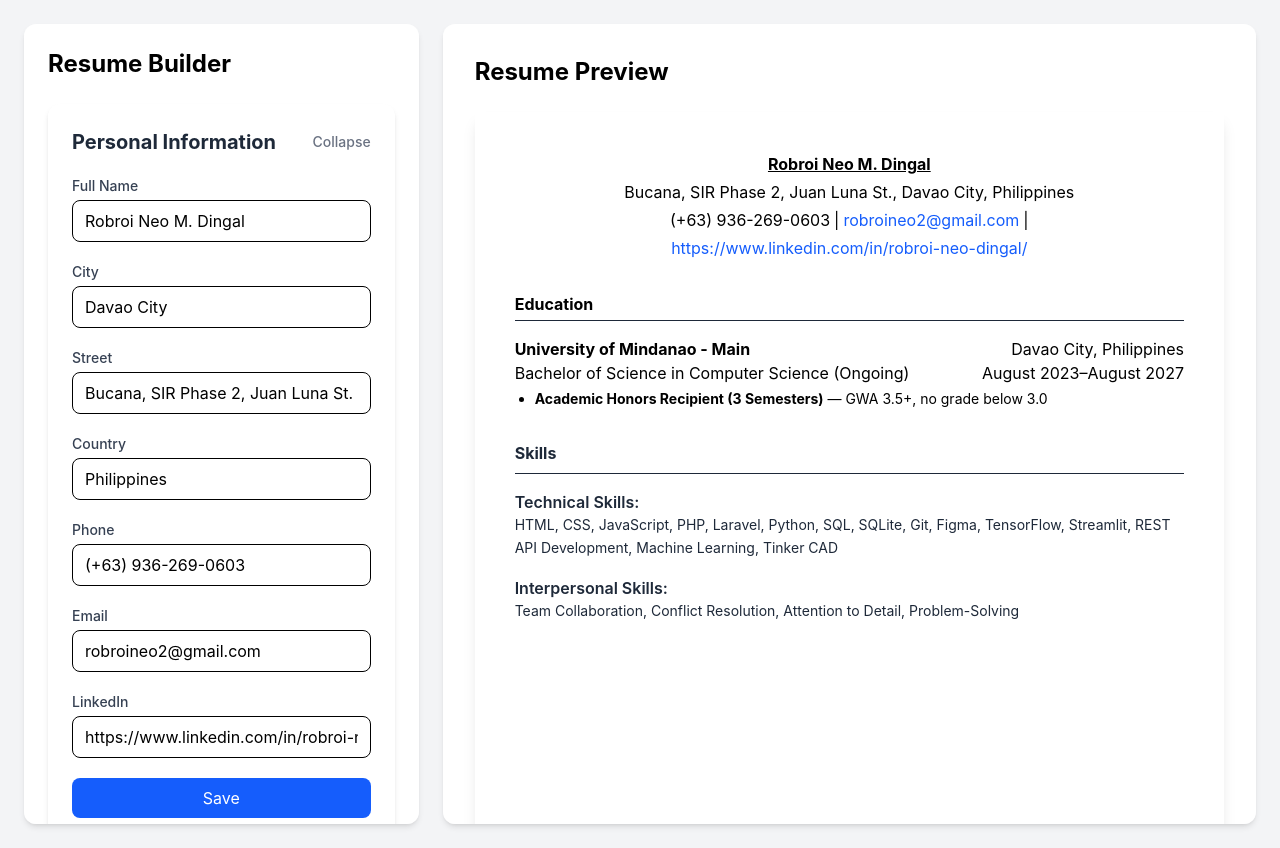
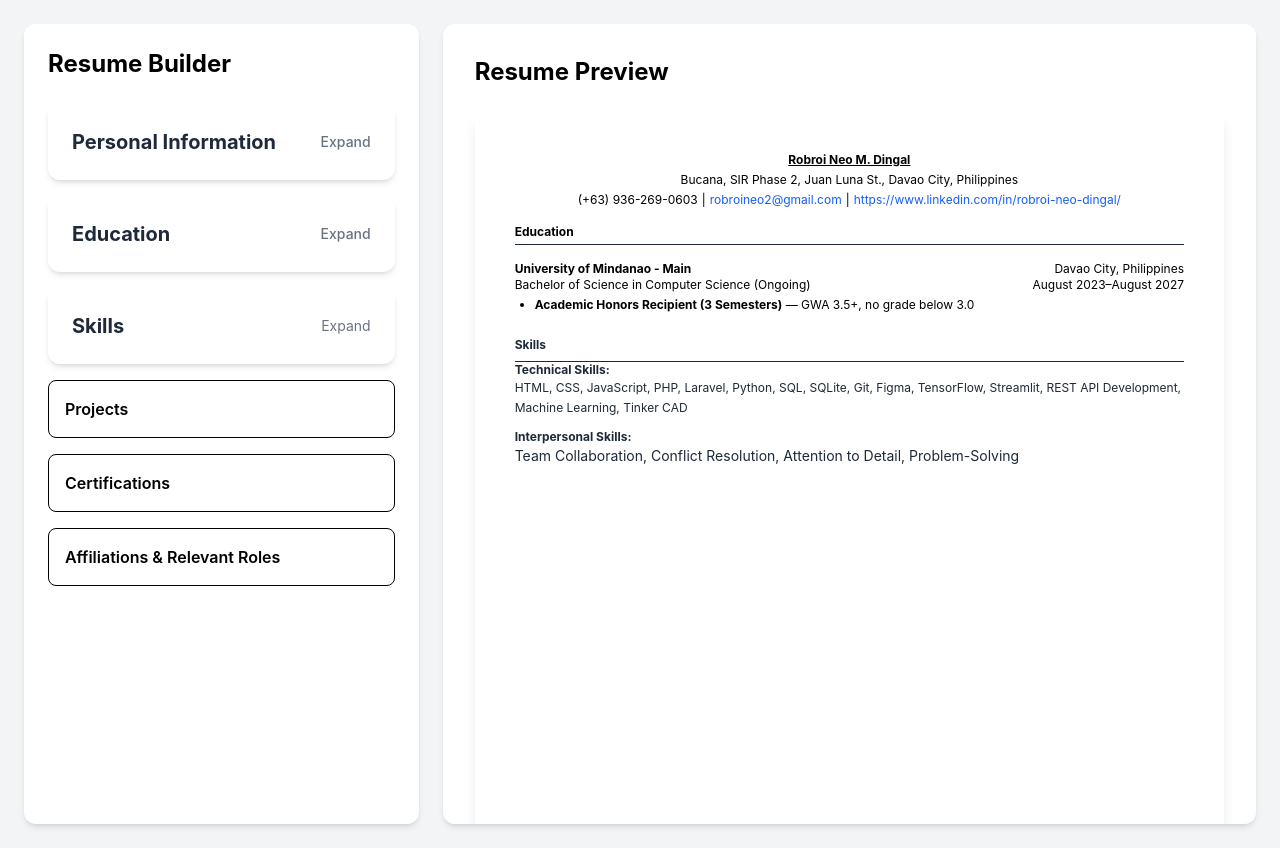
Before and after one commit to robroi-neo/odin-project, a React (Vite) app in the folder cv-app/: page / in a window 1280 px wide. Built offline with nearby package versions, Linux system fonts and the light colour scheme.

Commit message:
refactor: set font size to xs or font = 12

```diff
--- a/cv-app/src/components/EducationInfoPreview.jsx
+++ b/cv-app/src/components/EducationInfoPreview.jsx
@@ -1,28 +1,28 @@
 function EducationInfoPreview({ educationInfo }) {
   return (
-    <div className="pb-4 max-w-2xl w-full">
-      <h2 className="font-bold mb-1">Education</h2>
+    <div className="pb-2 max-w-2xl w-full">
+      <h2 className="text-xs font-bold mb-1">Education</h2>
       <hr className="border-t border-gray-800 mb-4" />
 
       {educationInfo.map((entry, index) => (
         <div key={index} className="mb-4">
 
           <div className="flex justify-between">
-            <span className="font-bold">{entry.university}</span>
-            <span className="whitespace-nowrap ml-3">{entry.address}</span>
+            <span className="text-xs font-bold">{entry.university}</span>
+            <span className="text-xs whitespace-nowrap ml-3">{entry.address}</span>
           </div>
 
           <div className="flex justify-between">
-            <span className="">{entry.course}</span>
-            <span className="whitespace-nowrap ml-3">{entry.date}</span>
+            <span className="text-xs">{entry.course}</span>
+            <span className="text-xs whitespace-nowrap ml-3">{entry.date}</span>
           </div>
 
           {entry.honors && (
             <ul className="list-disc ml-5 mt-1">
-              <li className="text-sm">
-                <strong className="">{entry.honors.split("—")[0].trim()}</strong>
+              <li className="text-xs">
+                <strong className="text-xs">{entry.honors.split("—")[0].trim()}</strong>
                 {entry.honors.includes("—") && (
-                  <span className="text-sm"> — {entry.honors.split("—")[1].trim()}</span>
+                  <span className="text-xs"> — {entry.honors.split("—")[1].trim()}</span>
                 )}
               </li>
             </ul>
--- a/cv-app/src/components/EducationInputForm.jsx
+++ b/cv-app/src/components/EducationInputForm.jsx
@@ -1,7 +1,7 @@
 import { useState, useEffect } from "react";
 
 function EducationInputForm({ educationInfo, setEducationInfo }) {
-  const [isCollapsed, setIsCollapsed] = useState(false);
+  const [isCollapsed, setIsCollapsed] = useState(true);
   const [draftEducation, setDraftEducation] = useState(educationInfo);
 
   useEffect(() => {
--- a/cv-app/src/components/GeneralInfoPreview.jsx
+++ b/cv-app/src/components/GeneralInfoPreview.jsx
@@ -1,23 +1,23 @@
 function GeneralInfoPreview({ generalInfo }) {
 
   return (
-    <section className="text-center mb-8">
-      <h1 className=" font-bold underline">
+    <section className="text-center mb-4">
+      <h1 className="text-xs font-bold underline">
         {generalInfo.name}
       </h1>
 
-      <p className="mt-1">
+      <p className="text-xs mt-1">
         {generalInfo.street}, {generalInfo.city}, {generalInfo.country}
       </p>
 
-      <div className="mt-1 flex flex-wrap justify-center gap-1">
+      <div className="text-xs mt-1 flex flex-wrap justify-center gap-1">
         <span>{generalInfo.phone}</span>
 
         <span>|</span>
 
         <a
           href={`mailto:${generalInfo.email}`}
-          className="text-blue-600 hover:underline"
+          className="text-xs text-blue-600 hover:underline"
         >
           {generalInfo.email}
         </a>
@@ -28,7 +28,7 @@ function GeneralInfoPreview({ generalInfo }) {
           href={generalInfo.linkedin}
           target="_blank"
           rel="noreferrer"
-          className="text-blue-600 hover:underline"
+          className="text-xs text-blue-600 hover:underline"
         >
           {generalInfo.linkedIn}
         </a>
--- a/cv-app/src/components/GeneralInputForm.jsx
+++ b/cv-app/src/components/GeneralInputForm.jsx
@@ -1,7 +1,7 @@
 import { useState } from "react";
 
 function GeneralInputForm({generalInfo, setGeneralInfo }) {
-  const [isCollapsed, setIsCollapsed] = useState(false);
+  const [isCollapsed, setIsCollapsed] = useState(true);
   const [formData, setFormData] = useState({
     name: generalInfo.name,
     city: generalInfo.city,
--- a/cv-app/src/components/ProjectsInputForm.jsx
+++ b/cv-app/src/components/ProjectsInputForm.jsx
@@ -1,7 +1,7 @@
 import { useState } from "react";
 
 function ProjectsInputForm({ projectsInfo, setProjectsInfo }) {
-  const [isCollapsed, setIsCollapsed] = useState(false);
+  const [isCollapsed, setIsCollapsed] = useState(true);
 
   const handleChange = (index, e) => {
     const updated = projectsInfo.map((entry, i) =>
--- a/cv-app/src/components/SkillsInfoPreview.jsx
+++ b/cv-app/src/components/SkillsInfoPreview.jsx
@@ -2,23 +2,23 @@ function SkillsInfoPreview({ skillsInfo }) {
   const { technicalSkills, interpersonalSkills } = skillsInfo;
 
   return (
-    <section className="w-full text-gray-800 space-y-4">
+    <section className="text-xs w-full text-gray-800 mb-2">
       <h2 className="font-bold border-b pb-2">Skills</h2>
 
       {/* Technical Skills */}
       <div>
-        <h3 className="font-semibold">
+        <h3 className="font-bold">
           Technical Skills:
         </h3>
 
-        <p className="text-sm leading-relaxed">
+        <p className="leading-relaxed">
           {technicalSkills?.filter(Boolean).join(", ")}
         </p>
       </div>
 
       {/* Interpersonal Skills */}
       <div>
-        <h3 className="font-semibold mt-3">
+        <h3 className="font-bold mt-3">
           Interpersonal Skills:
         </h3>
 
--- a/cv-app/src/components/SkillsInputForm.jsx
+++ b/cv-app/src/components/SkillsInputForm.jsx
@@ -1,7 +1,7 @@
 import { useState, useEffect } from "react";
 
 function SkillsInputForm({ skillsInfo, setSkillsInfo }) {
-  const [isCollapsed, setIsCollapsed] = useState(false);
+  const [isCollapsed, setIsCollapsed] = useState(true);
 
   const [formData, setFormData] = useState({
     technicalSkills: [],
```
